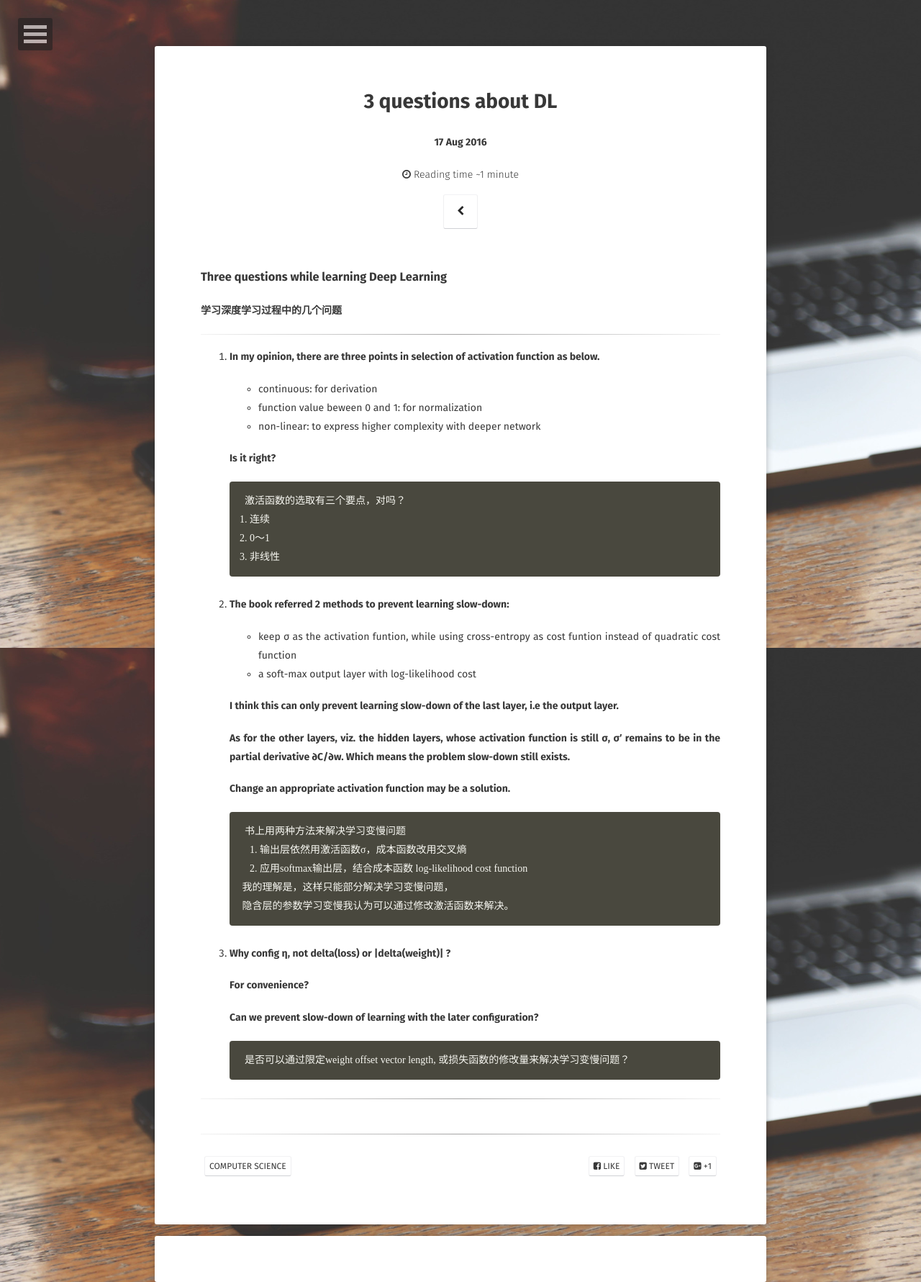
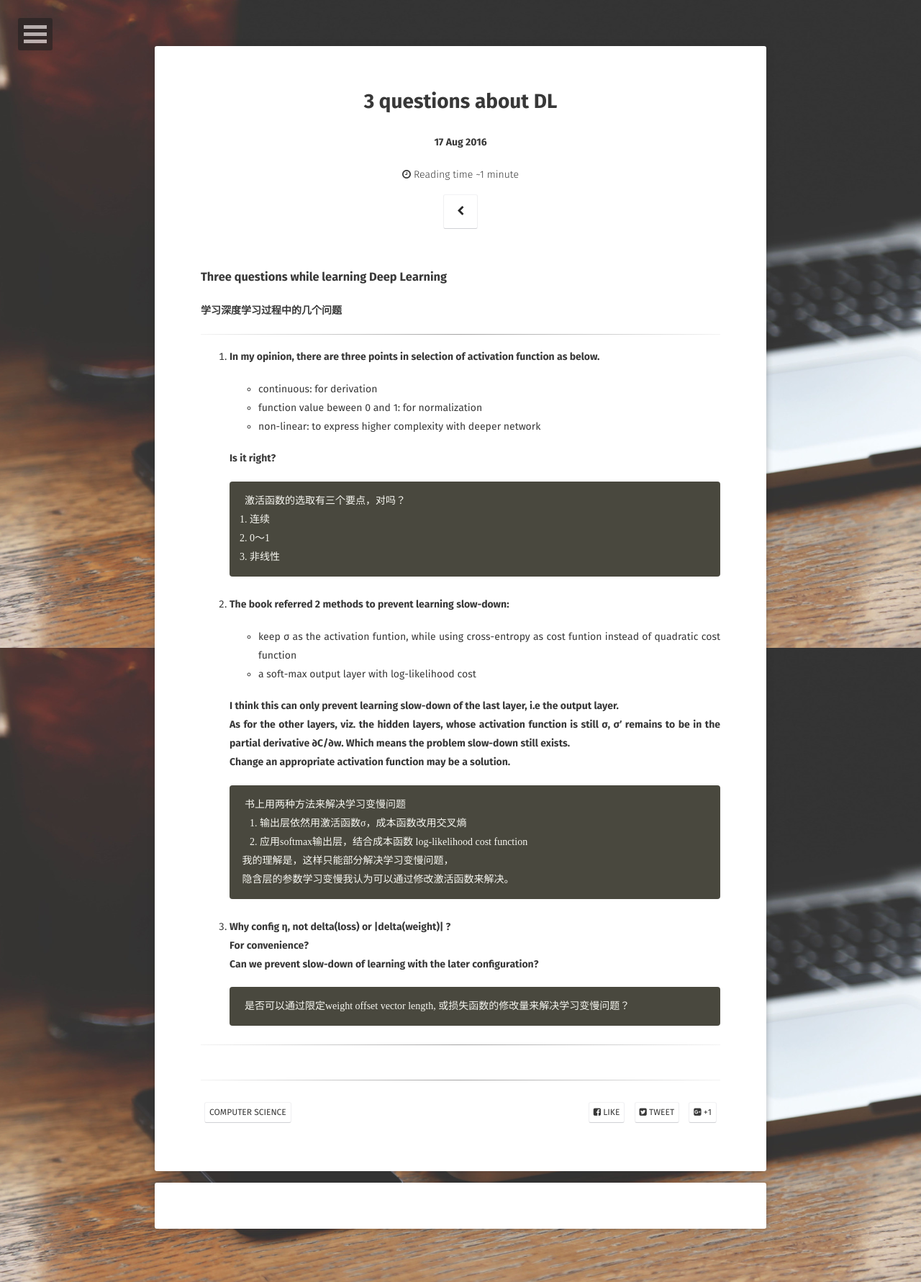
Before and after one commit to mogeli1992/mogeli1992.github.io, a Jekyll site: the page built from _posts/2016-08-16-3-questions-about-DL.md, in a window 1280 px wide. Shown: the whole page at 72% size. Built offline with Jekyll 4.4.1, drawn with Linux system fonts in a browser that asks for light colours; some web fonts are replaced; comment, search, counter and statistics services are not loaded.

```diff
--- a/_posts/2016-08-16-3-questions-about-DL.md
+++ b/_posts/2016-08-16-3-questions-about-DL.md
@@ -33,11 +33,7 @@ comments: true
 	* keep σ as the activation funtion, while using cross-entropy as cost funtion instead of quadratic cost function
 	* a soft-max output layer with log-likelihood cost
 
-	#### I think this can only prevent learning slow-down of the last layer, i.e the output layer.
-
-	#### As for the other layers, viz. the hidden layers, whose activation function is still σ, σ′ remains to be in the partial derivative ∂C/∂w. Which means the problem slow-down still exists.
-
-	#### Change an appropriate activation function may be a solution.
+	#### I think this can only prevent learning slow-down of the last layer, i.e the output layer.<br>As for the other layers, viz. the hidden layers, whose activation function is still σ, σ′ remains to be in the partial derivative ∂C/∂w. Which means the problem slow-down still exists.<br>Change an appropriate activation function may be a solution.
 
 		书上用两种方法来解决学习变慢问题
 			1. 输出层依然用激活函数σ，成本函数改用交叉熵
@@ -47,11 +43,7 @@ comments: true
 
 
 3.
-	#### Why config η, not delta(loss) or |delta(weight)| ?
-
-	#### For convenience?
-
-	#### Can we prevent slow-down of learning with the later configuration?
+	#### Why config η, not delta(loss) or |delta(weight)| ? <br>For convenience? <br>Can we prevent slow-down of learning with the later configuration?
 
 		是否可以通过限定weight offset vector length, 或损失函数的修改量来解决学习变慢问题？
 
```
